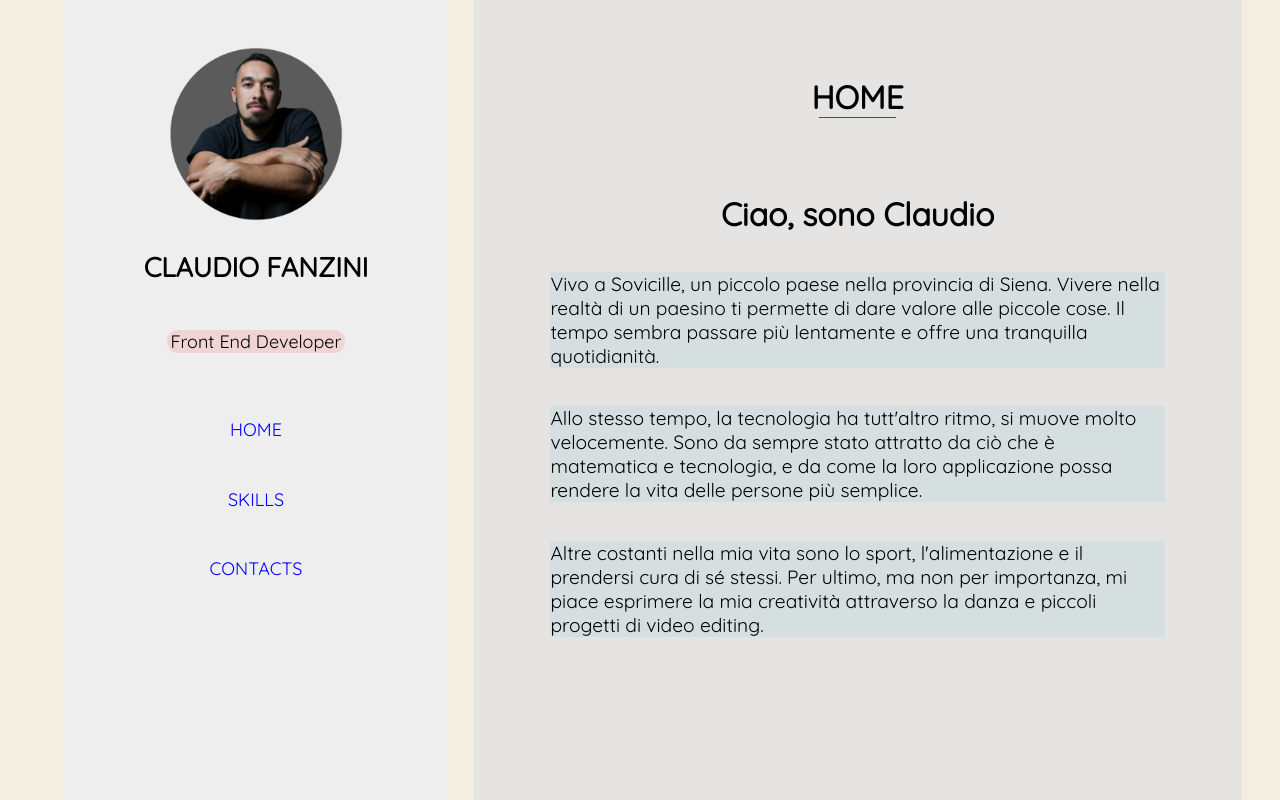
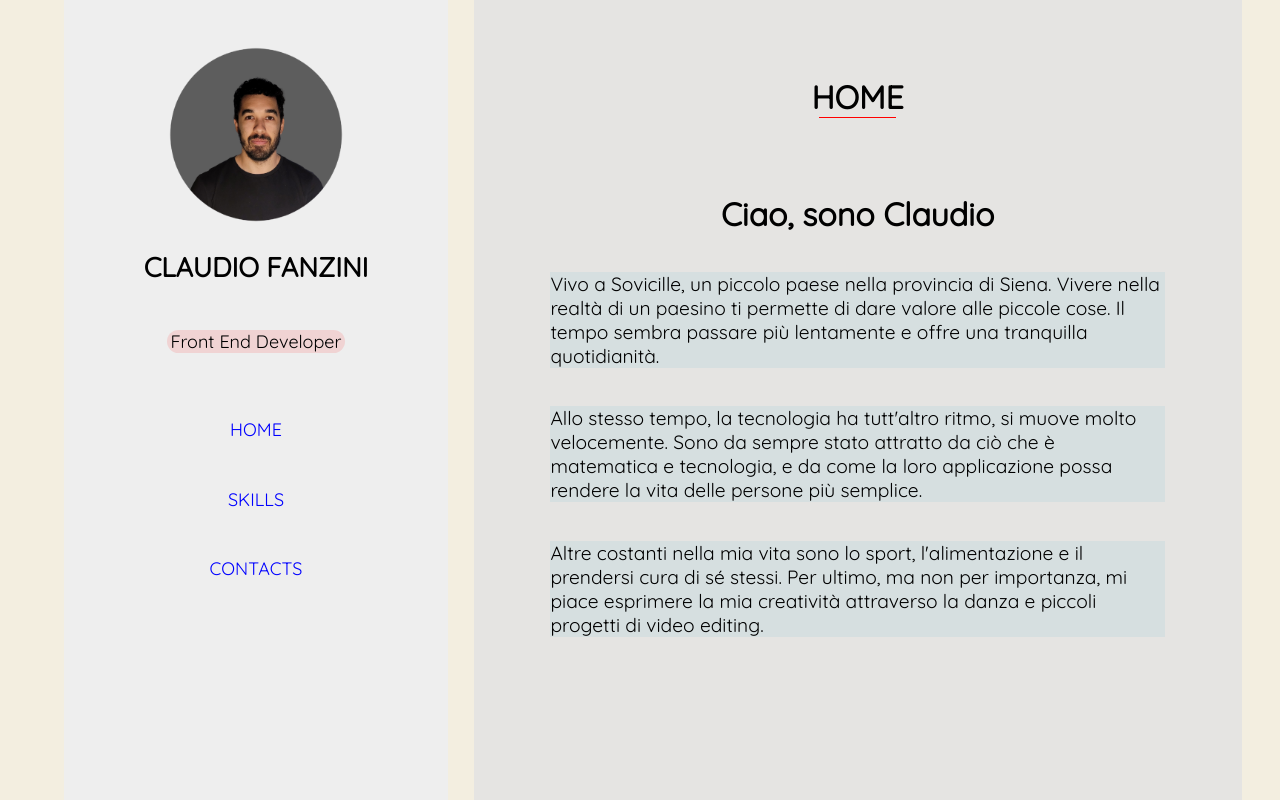
Before and after one commit to fanz0/PersonalPortfolio.github.io, a plain HTML site: page index.html in a window 1280 px wide. Shown: the top 800 px of the page. Drawn offline with Linux system fonts and the light colour scheme.

Commit message:
photo updated

```diff
--- a/index.html
+++ b/index.html
@@ -17,7 +17,7 @@
 <div id="col1">
 
     <section class="section1">
-        <img src="assets/images/grigia.png" alt="foto-profilo">
+        <img src="assets/images/circle-profile.png" alt="foto-profilo">
         <h1>CLAUDIO FANZINI</h1>
         <br><br>
         <h2>Front End Developer</h2>
```
Also changed, not shown: assets/images/circle-profile.png (added), assets/images/grigia.png (deleted), 1 other file.
